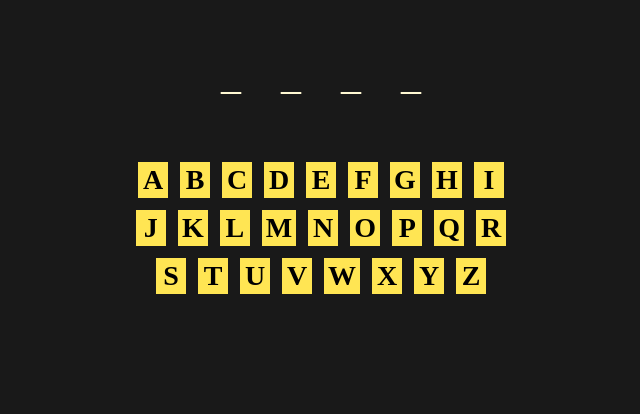
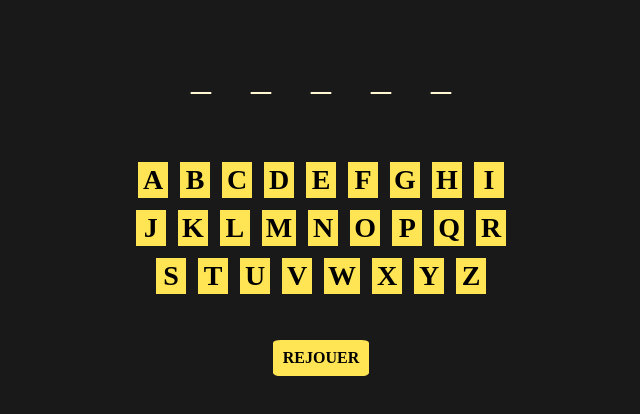
Before and after one commit to Nstampfli/Jeu-du-Pendu, a website built with Parcel: page src/index.html in a window 1280 px wide. Shown: the part 104-518 px from the top of the page, without its empty margins (319-959 px from the left). Built offline with nearby package versions, Linux system fonts and the light colour scheme.

Commit message:
replay function

```diff
--- a/src/index.html
+++ b/src/index.html
@@ -40,5 +40,6 @@
     <div class="pendu__letter">Y</div>
     <div class="pendu__letter">Z</div>
   </div>
+  <div class='pendu__replay'>REJOUER</div>
 </body>
 </html>
--- a/src/js/app.js
+++ b/src/js/app.js
@@ -1,9 +1,11 @@
 const $letters = document.querySelectorAll(".pendu__letter");
 const $wordsDiv = document.querySelector(".pendu__words")
-const listOfWords = ['voiture', 'maison', 'ventilateur', 'air', 'ciel', 'pikachu'];
+const $replay = document.querySelector(".pendu__replay")
+const listOfWords = ['voiture', 'maison', 'soupe', 'air', 'ciel', 'pikachu', 'portable','clavier', 'chaise', 'chat', 'rouge', 'france', 'ecran', 'socle','tapis','banque','argent','hamac','ardoise', 'livre', 'fiche','bureau','nez','bouche','oeil','touche'];
 let numberMistake = 0;
 let letterRemaining= 0;
 
+$replay.addEventListener('click', replay)
 (function play() {
   randomNumber();
 }());
@@ -47,12 +49,16 @@ function wordVerification(letter, index , word) {
 function winVerification(word) {
   letterRemaining++
   if(word.length === letterRemaining){
-    window.alert("Gagné");
+    replay()
   }
 }
 
 function looseVerification() {
   if(numberMistake === 5){
-    window.alert("Perdu");
+    replay()
   }
 }
+
+function replay() {
+  document.location.reload(true);
+}
--- a/src/scss/styles.scss
+++ b/src/scss/styles.scss
@@ -46,5 +46,13 @@
     margin: 6px;
     background-color: rgb(255, 229, 83);
     color: black;
+  }&__replay{
+    background-color: rgb(255, 229, 83);
+    cursor: pointer;
+    color: black;
+    font-weight: bold;
+    padding: 10px;
+    margin-top: 40px;
+    border-radius: 8%;
   }
 }
```
